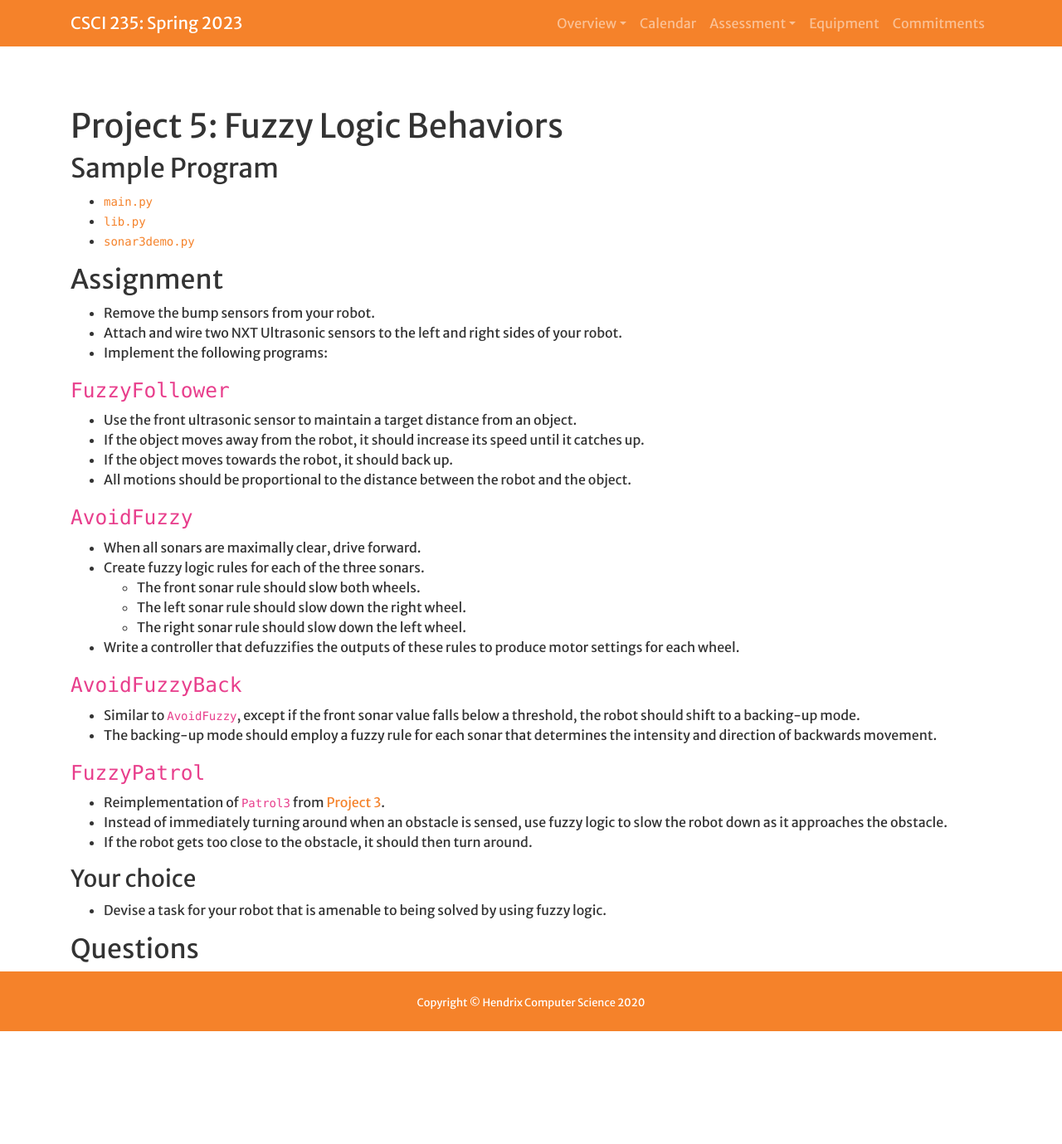
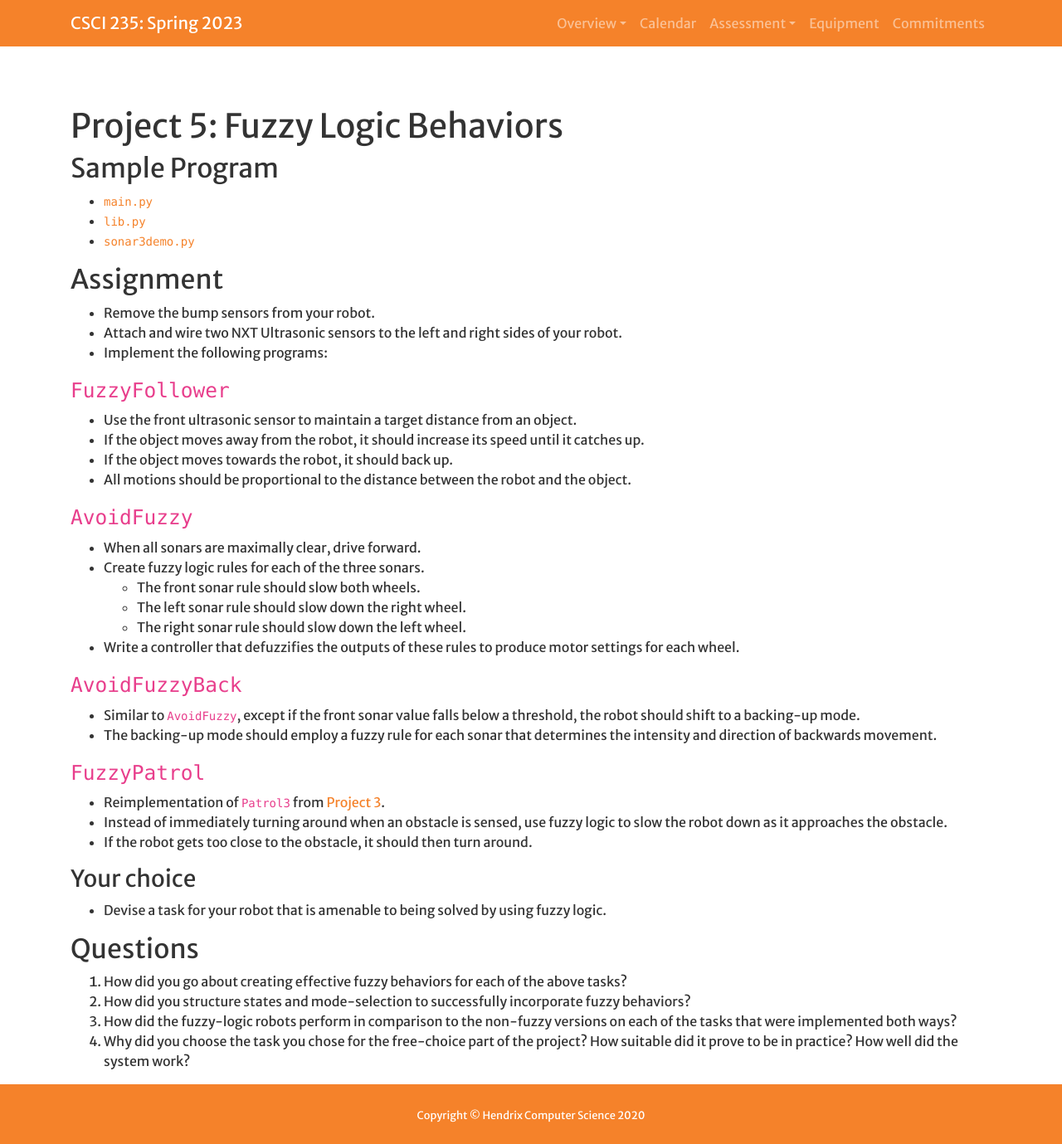
Before and after one commit to Hendrix-CS/csci235, a Jekyll site: the page built from projects/fuzzy.md, in a window 1280 px wide and 1379 px high. Shown: the whole window at 83% size. Built offline with Jekyll 4.4.1, drawn with Linux system fonts in a browser that asks for light colours; a script that is not in the unit is left out; our own code applies the rules of GitHub Pages for plain Markdown files.

Commit message:
Added questions to Fuzzy.

```diff
--- a/projects/fuzzy.md
+++ b/projects/fuzzy.md
@@ -53,3 +53,12 @@ worktitle: Fuzzy Logic Behaviors
 
 
 ## Questions
+1. How did you go about creating effective fuzzy behaviors for each of
+the above tasks?
+2. How did you structure states and mode-selection to successfully
+incorporate fuzzy behaviors?
+3. How did the fuzzy-logic robots perform in comparison to the non-fuzzy
+versions on each of the tasks that were implemented both ways?
+4. Why did you choose the task you chose for the free-choice part of the
+project? How suitable did it prove to be in practice? How well did the
+system work?
```
